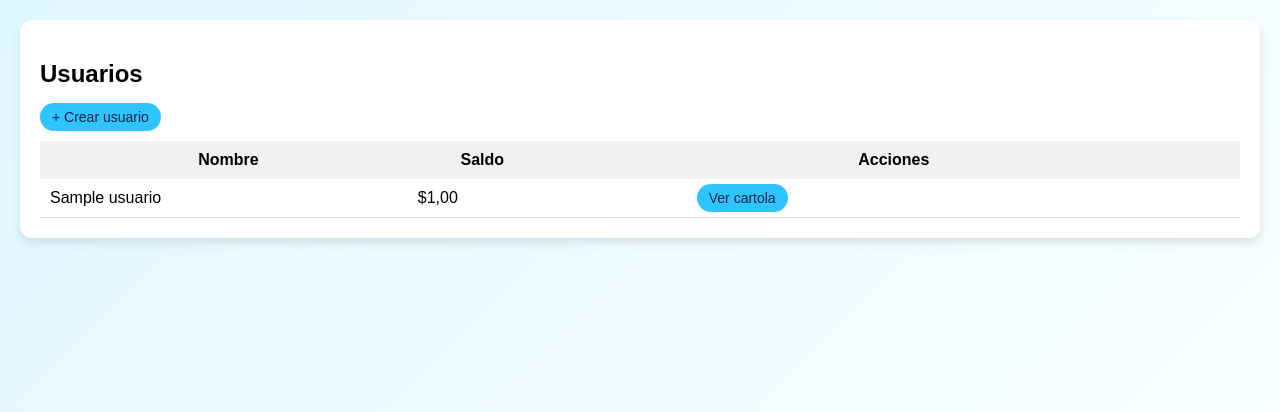
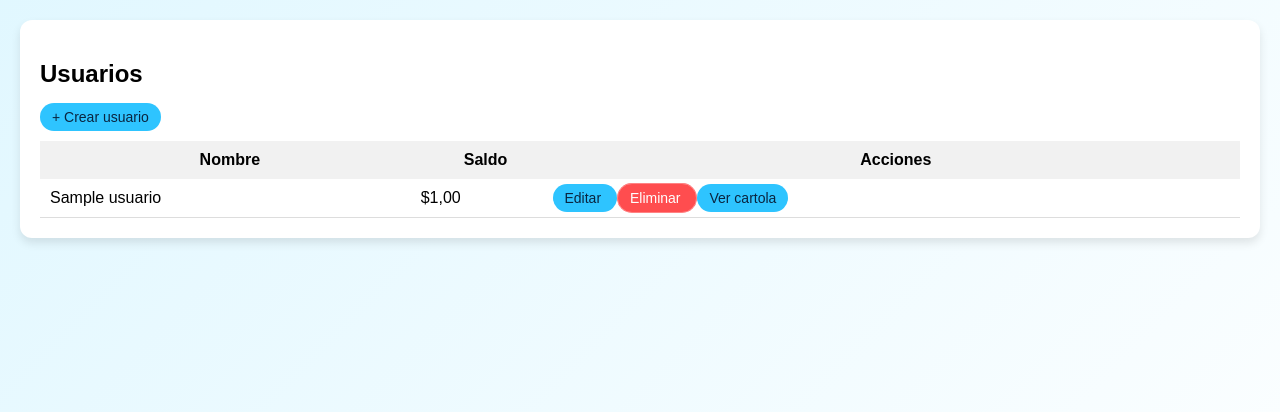
Before and after one commit to Auditor2003/Proyecto_Modulo_7_ABP, a Django app: page /usuarios/ in a window 1280 px wide. Shown: the part 54-466 px from the top of the page. Run offline with Django 5.2, Linux system fonts and the light colour scheme; tables that the repository leaves empty hold one stand-in row (values such as "Sample post").

Commit message:
Restaura Usuarios_list..html

```diff
--- a/gestion/templates/gestion/usuario_list.html
+++ b/gestion/templates/gestion/usuario_list.html
@@ -26,9 +26,15 @@
             <td>${{ usuario.saldo }}</td>
             <td>
 
-                <a href="{% url 'usuario_update' usuario.user_id %}" class="nav-btn">Editar</a>
+                <a href="{% url 'usuario_update' usuario.user_id %}" class="nav-btn primary">
+                    Editar
+                </a>
 
-                <a href="{% url 'usuario_delete' usuario.user_id %}" class="nav-btn">Eliminar</a>
+                <a href="{% url 'usuario_delete' usuario.user_id %}"
+                   class="nav-btn"
+                   style="background-color:#ff4d4f; color:white;">
+                    Eliminar
+                </a>
 
                 <a href="{% url 'cartola_usuario' usuario.user_id %}" class="nav-btn primary">
                     Ver cartola
```
Also changed, not shown: 1 other file.
